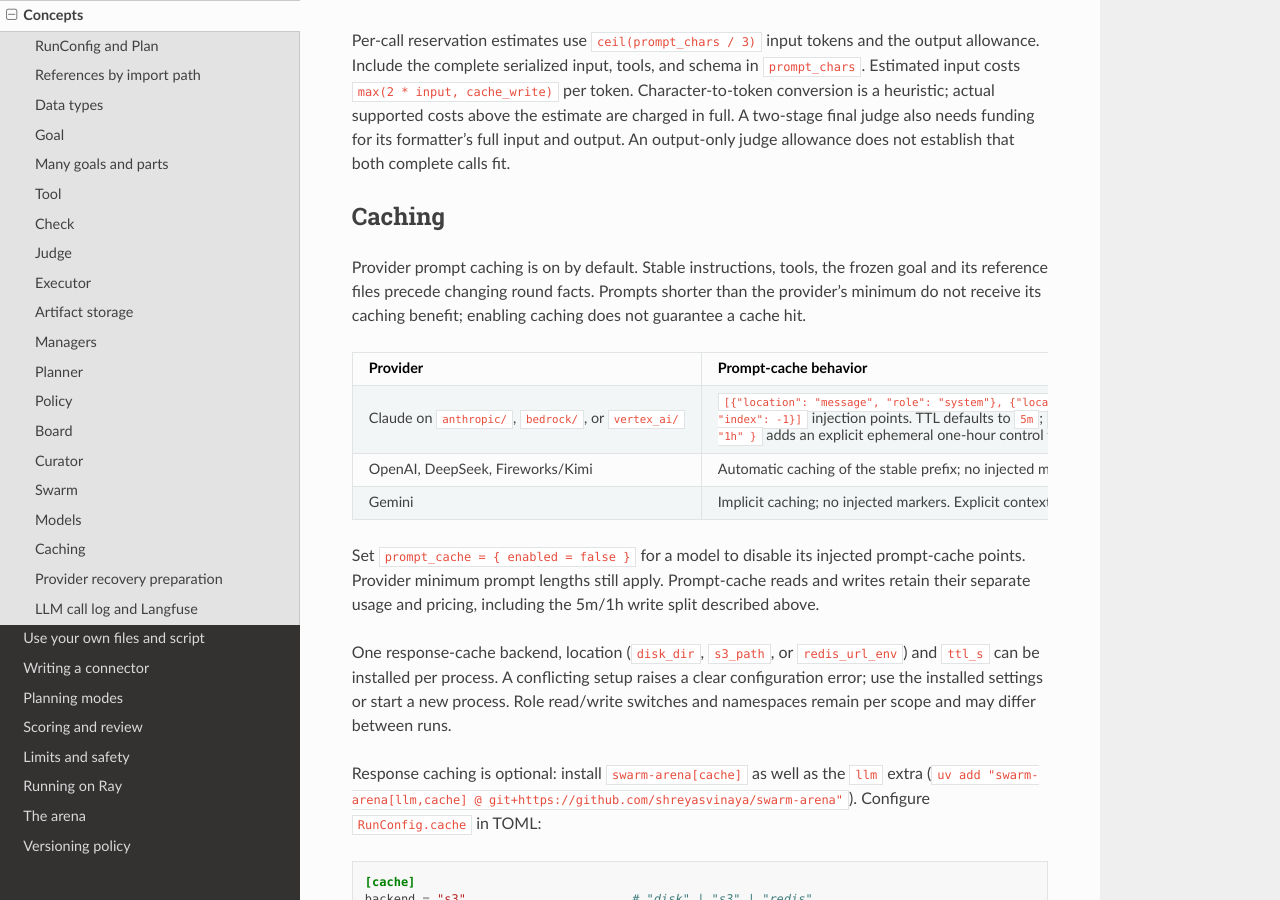
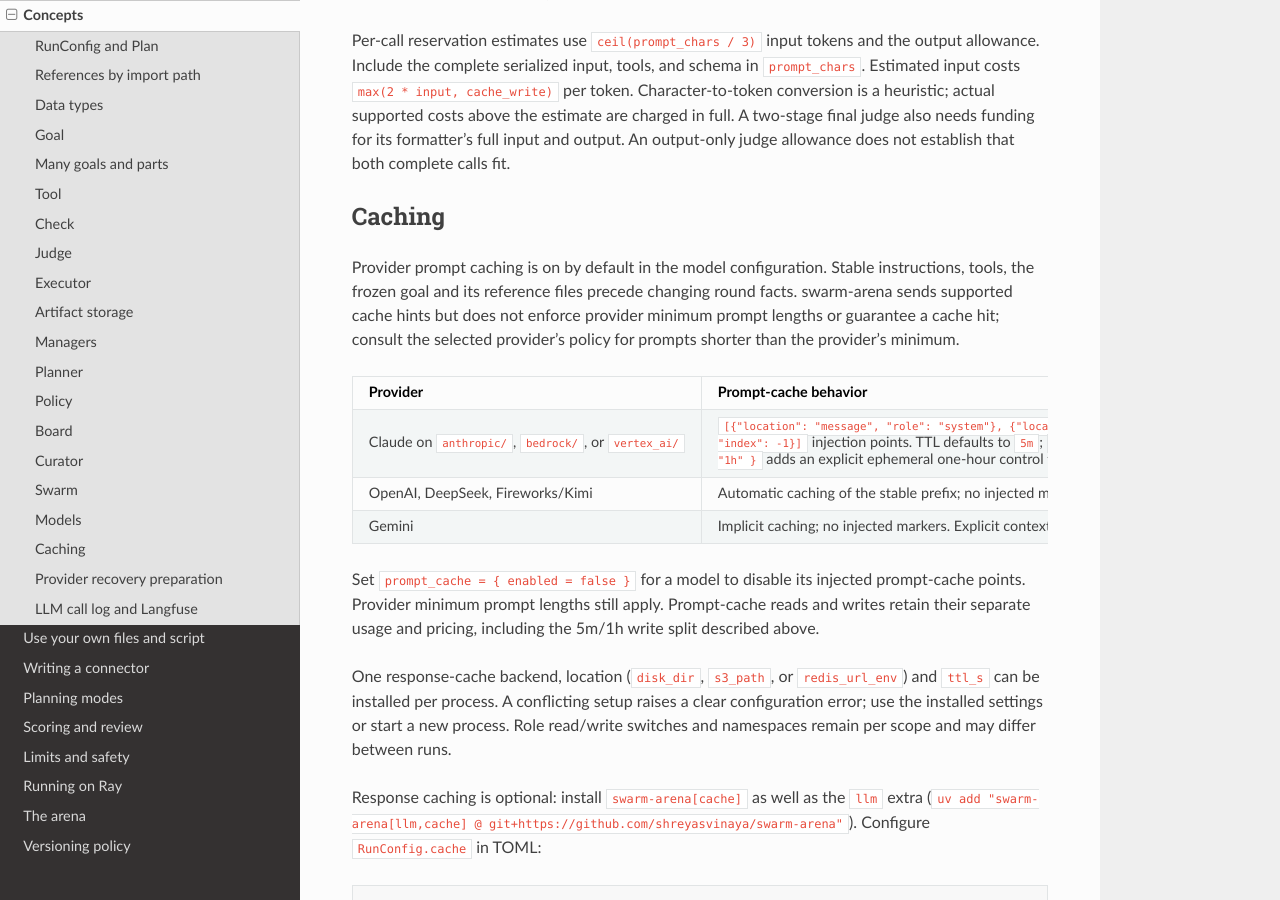
Before and after one commit to shreyasvinaya/swarm-arena, a Sphinx documentation site: the page built from docs/concepts.md, in a window 1280 px wide and 900 px high, scrolled down 10063 px. Built offline with Sphinx 7.4.7 and the Read the Docs theme 3.1.0, drawn with Linux system fonts in a browser that asks for light colours.

Commit message:
docs(concepts): state provider cache minimums as provider policy
swarm-arena sends cache hints but does not measure provider minimum prompt
lengths, so the page now says so instead of stating provider policy as fact.

```diff
--- a/docs/concepts.md
+++ b/docs/concepts.md
@@ -501,10 +501,11 @@ establish that both complete calls fit.
 
 ## Caching
 
-Provider prompt caching is on by default. Stable instructions, tools, the
-frozen goal and its reference files precede changing round facts.
-Prompts shorter than the provider's minimum do not receive its caching benefit;
-enabling caching does not guarantee a cache hit.
+Provider prompt caching is on by default in the model configuration. Stable
+instructions, tools, the frozen goal and its reference files precede changing
+round facts. swarm-arena sends supported cache hints but does not enforce
+provider minimum prompt lengths or guarantee a cache hit; consult the selected
+provider's policy for prompts shorter than the provider's minimum.
 
 | Provider | Prompt-cache behavior |
 | --- | --- |
```
